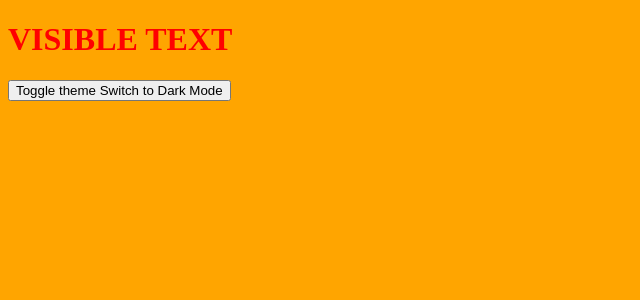
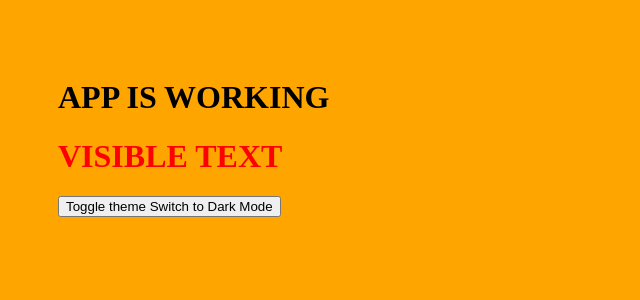
Before and after one commit to saumya-30-verma/Toggle-theme, a React (Vite) app: page / in a window 1280 px wide. Shown: the top 300 px of the page, without its empty margins (0-640 px from the left). Built offline with nearby package versions, Linux system fonts and the light colour scheme.

Commit message:
Update App.jsx

```diff
--- a/src/App.jsx
+++ b/src/App.jsx
@@ -22,12 +22,13 @@ function App() {
   }, [theme]);
 
   return (
-    <ThemeContext.Provider value={{ theme, setTheme }}>
-      <div id="container">
-        <ChildA />
-      </div>
-    </ThemeContext.Provider>
-  );
+  <ThemeContext.Provider value={{ theme, setTheme }}>
+    <div id="container" style={{ padding: "50px" }}>
+      <h1>APP IS WORKING</h1>
+      <ChildA />
+    </div>
+  </ThemeContext.Provider>
+);
 }
 
 export default App;
```
